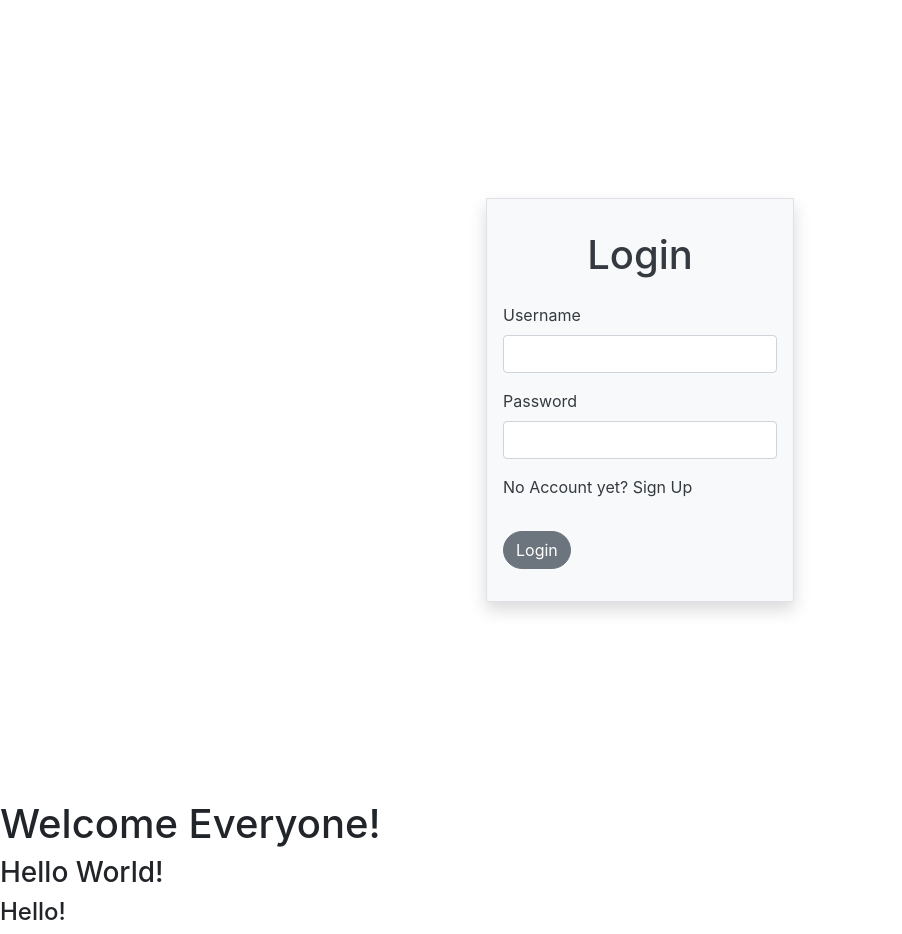
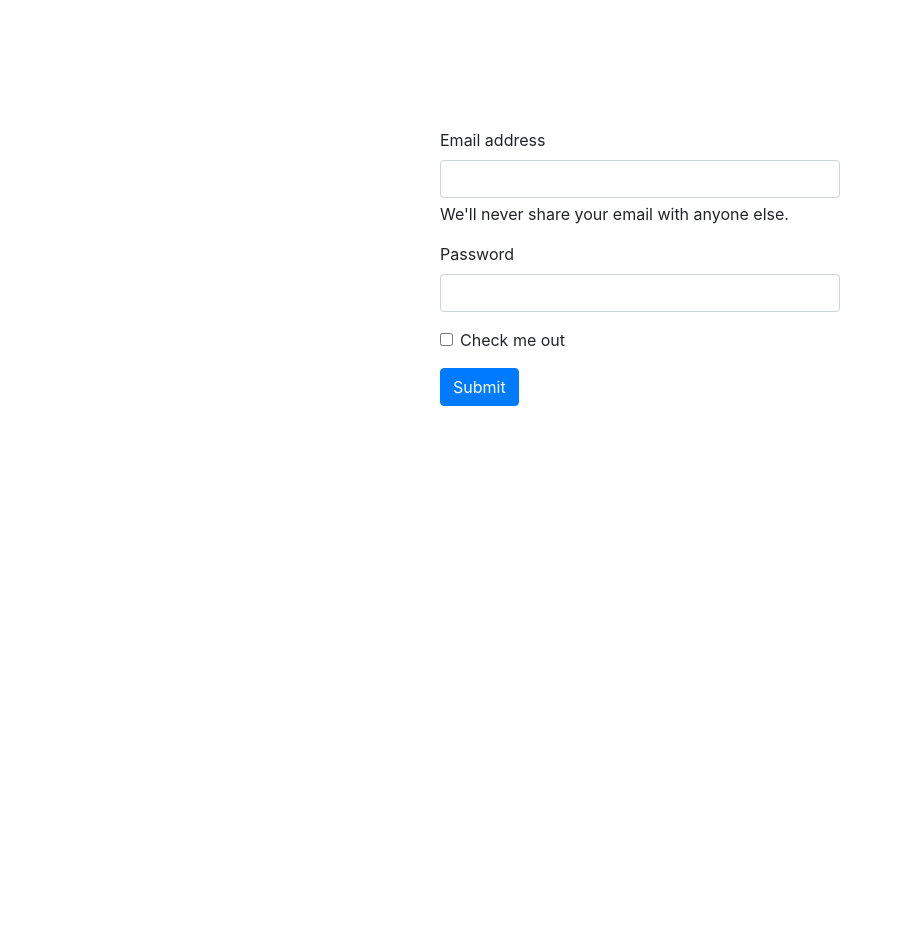
Before and after one commit to CherryMinguito/grading-system, a Nuxt app: page / in a window 1280 px wide. Shown: the whole page, without its empty margins (0-902 px from the left). After the commit the page ends 800 px from the top, so only its background shows below. Built offline with nearby package versions, Linux system fonts and the light colour scheme.

Commit message:
Updated Index with View

```diff
--- a/pages/index.vue
+++ b/pages/index.vue
@@ -1,9 +1,25 @@
 <template>
 <div>
-  <Home/>
-  <h1>Welcome Everyone!</h1>
-  <h3>Hello World!</h3>
-  <h4>Hello!</h4>
+  <div class="login_page">
+    <div class="login_form">
+  <form action="view">
+  <div class="mb-3" >
+    <label for="exampleInputEmail1" class="form-label">Email address</label>
+    <input type="email" class="form-control" id="exampleInputEmail1" aria-describedby="emailHelp">
+    <div id="emailHelp" class="form-text">We'll never share your email with anyone else.</div>
+  </div>
+  <div class="mb-3">
+    <label for="exampleInputPassword1" class="form-label">Password</label>
+    <input type="password" class="form-control" id="exampleInputPassword1">
+  </div>
+  <div class="mb-3 form-check">
+    <input type="checkbox" class="form-check-input" id="exampleCheck1">
+    <label class="form-check-label" for="exampleCheck1">Check me out</label>
+  </div>
+  <button type="submit" class="btn btn-primary">Submit</button>
+</form>
+  </div>
+  </div>
 </div>
 </template>
 
@@ -13,3 +29,15 @@
   name: 'IndexPage'
 }
 </script>
+<style>
+  .login_page {
+    width: 100%;
+    height: 100%;
+  }
+
+  .login_form {
+    width: 400px;
+    margin: auto;
+    margin-top: 10%;
+  }
+</style>
--- /dev/null
+++ b/pages/view.vue
@@ -0,0 +1,5 @@
+<template>
+    <div>
+        <h3>Enrollment</h3>
+    </div>
+</template>
```
